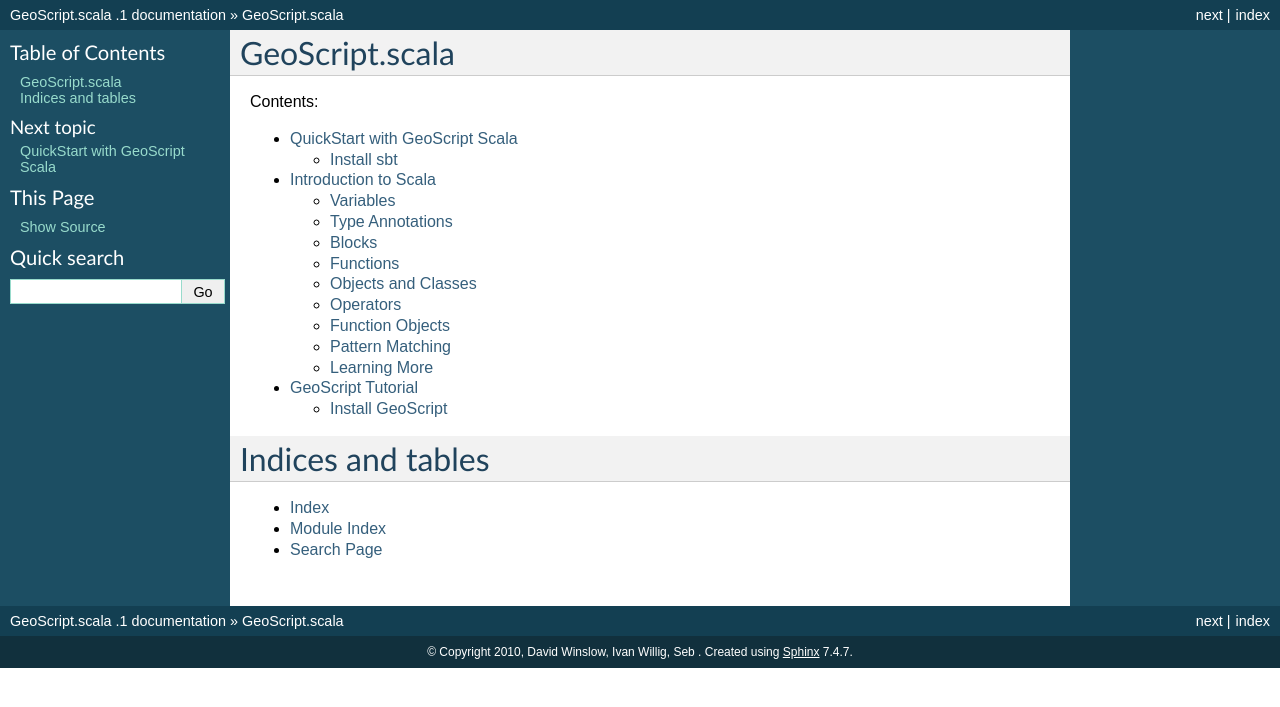
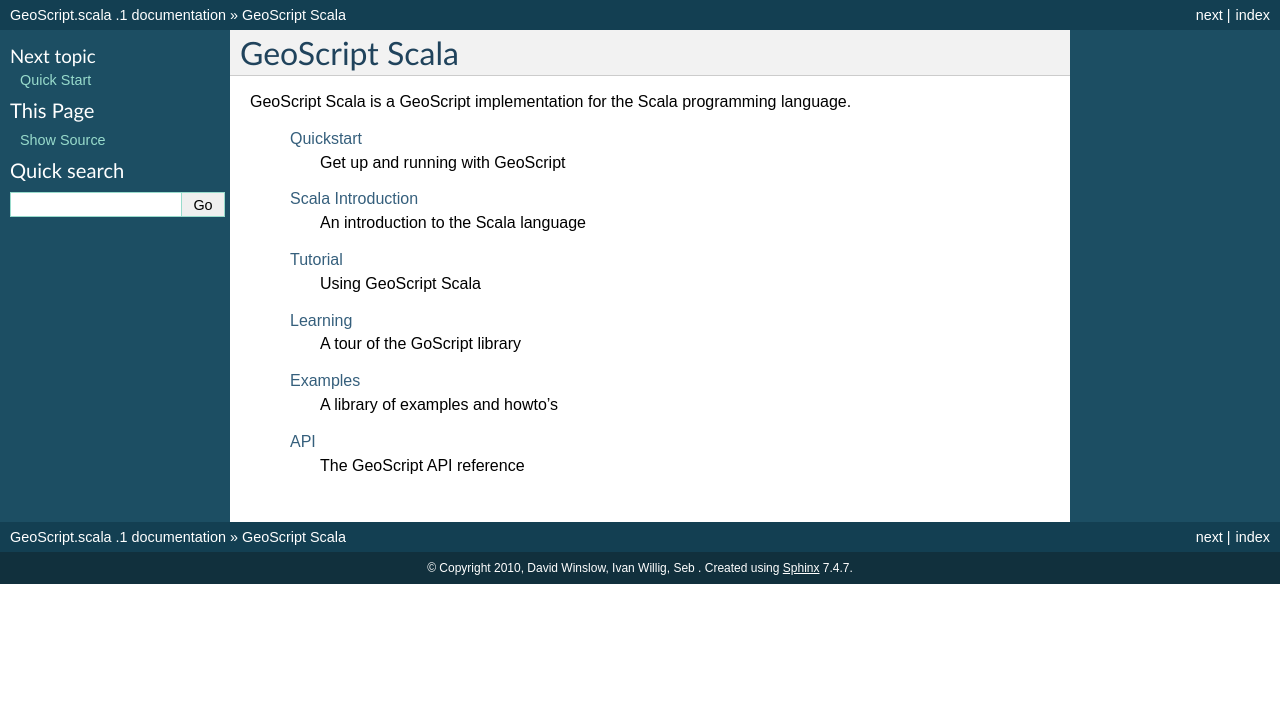
Before and after one commit to dwins/geoscript.scala, a Sphinx documentation site: the page built from docs/index.rst, in a window 1280 px wide. Shown: the top 707 px of the page. Built offline with Sphinx 7.4.7, drawn with Linux system fonts in a browser that asks for light colours.

Commit message:
updated docs to match py and js

```diff
--- a/docs/index.rst
+++ b/docs/index.rst
@@ -3,24 +3,32 @@
    You can adapt this file completely to your liking, but it should at least
    contain the root `toctree` directive.
 
-GeoScript.scala
-=================
-
-
-
-Contents:
-
+GeoScript Scala
+===============
 
 .. toctree::
-   :maxdepth: 2
+   :hidden:
 
    quickstart
    introduction
    tutorial
 
-Indices and tables
-==================
+GeoScript Scala is a GeoScript implementation for the Scala programming language.
 
-* :ref:`genindex`
-* :ref:`modindex`
-* :ref:`search`
+   :ref:`Quickstart <quickstart>`
+     Get up and running with GeoScript
+
+   :ref:`Scala Introduction <scala_introduction>`
+     An introduction to the Scala language
+
+   :ref:`Tutorial <tutorial>`
+     Using GeoScript Scala
+
+   `Learning <../learning>`_
+     A tour of the GoScript library
+
+   `Examples <../examples>`_
+     A library of examples and howto's
+
+   `API <api>`_
+     The GeoScript API reference
--- a/docs/introduction.rst
+++ b/docs/introduction.rst
@@ -1,3 +1,5 @@
+.. _scala_introduction:
+
 Introduction to Scala
 ======================
 
--- a/docs/quickstart.rst
+++ b/docs/quickstart.rst
@@ -1,5 +1,7 @@
-QuickStart with GeoScript Scala
-================================
+.. _quickstart:
+
+Quick Start
+===========
 
 GeoScript.scala provides a streamlined Scala API for geospatial data access and operations.  Internally, it uses the `GeoTools library http://geotools.org/`_.
 
--- a/docs/tutorial.rst
+++ b/docs/tutorial.rst
@@ -1,3 +1,4 @@
+.. _tutorial:
 
 GeoScript Tutorial
 ====================
```
